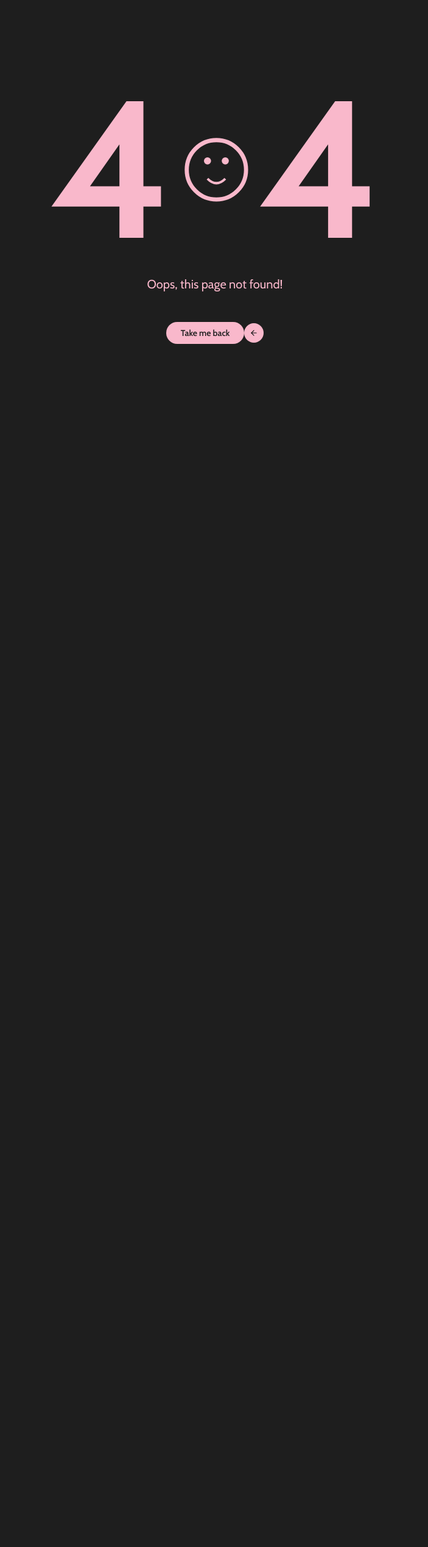
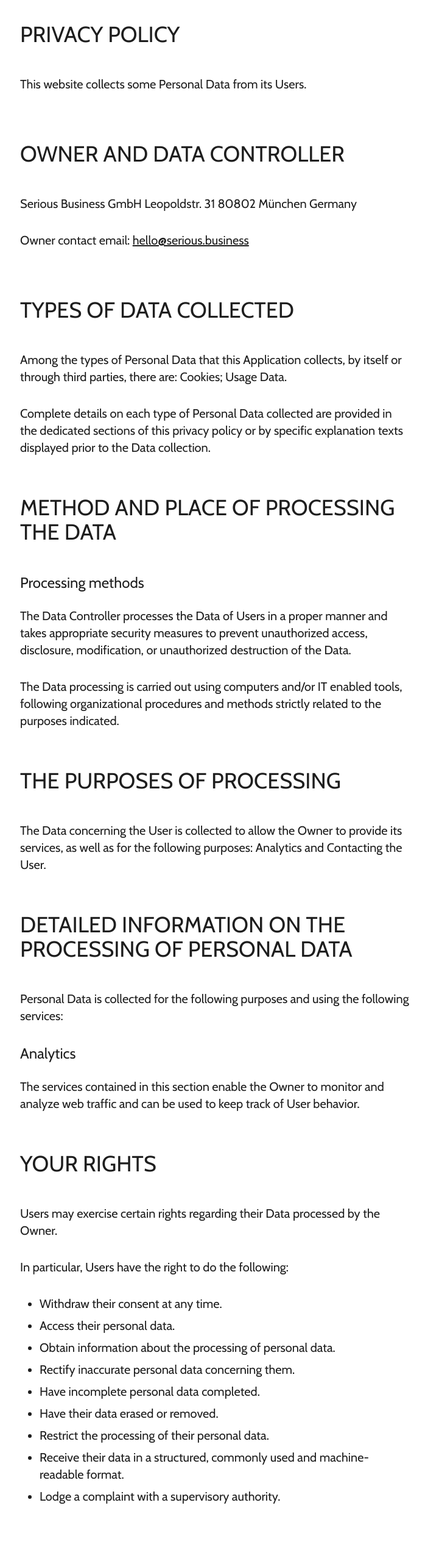
Before and after one commit to Raphael-pix/graphic-art, a Next.js app: page /privacy in a window 1280 px wide. Before the commit this address had no page. Shown: the part 140-2677 px from the top of the page at 61% size, without its empty margins (287-990 px from the left). Before the commit the page ends 880 px from the top, so only its background shows below. Built offline with nearby package versions, Linux system fonts and the light colour scheme.

Commit message:
creating support pages

```diff
--- a/app/(home)/_components/About.jsx
+++ b/app/(home)/_components/About.jsx
@@ -5,6 +5,7 @@ import { ArrowLeft, ArrowRight } from "lucide-react";
 import gsap from "gsap";
 import AnimatedTitle from "@/components/animatedTitle";
 import AnimatedButton from "@/components/animatedButton";
+import { useRouter } from "next/navigation";
 
 const facts = [
   {
@@ -23,11 +24,12 @@ const facts = [
 
 export default function About() {
   const [currentFactIndex, setCurrentFactIndex] = useState(0);
+  const router = useRouter();
 
   const timerRef = useRef(null);
   const factNumberRef = useRef(null);
   const factContentRef = useRef(null);
-  const factCountRef = useRef(null); // For counting animation
+  const factCountRef = useRef(null);
   const timelineRef = useRef(null);
 
   useEffect(() => {
@@ -175,7 +177,7 @@ export default function About() {
           {/* Heading */}
           <AnimatedTitle title="Crafting premium brands for startups that make people smile" />
           {/* About Button */}
-          <AnimatedButton title="About us" containerStyles="bg-white"/>
+          <AnimatedButton title="About us" containerStyles="bg-white" onClick={()=>router.push("/about")}/>
         </div>
       </div>
     </div>
--- a/app/(home)/_components/Services.jsx
+++ b/app/(home)/_components/Services.jsx
@@ -1,8 +1,9 @@
-"use client"
+"use client";
 
 import React, { useEffect, useRef, useState } from "react";
 import gsap from "gsap";
 import AnimatedButton from "@/components/animatedButton";
+import { useRouter } from "next/navigation";
 
 const servicesData = [
   {
@@ -61,8 +62,8 @@ const servicesData = [
   },
 ];
 
-
 const Services = () => {
+  const router = useRouter();
 
   const cardsRef = useRef([]);
   const containerRef = useRef(null);
@@ -82,16 +83,14 @@ const Services = () => {
     return () => window.removeEventListener("resize", updateScreenSize);
   }, []);
 
-
-
   useEffect(() => {
-    if(isLargeScreen){
+    if (isLargeScreen) {
       animationRef.current = gsap.timeline({
         scrollTrigger: {
           trigger: containerRef.current,
           start: "-=100 top",
           end: "end 25%",
-        scrub:5,
+          scrub: 5,
         },
       });
 
@@ -99,27 +98,33 @@ const Services = () => {
         animationRef.current.to(cardsRef.current[i], {
           yPercent: -65 * i,
           duration: 2,
-          ease:"none",
-          stagger:10,
+          ease: "none",
+          stagger: 10,
         });
       });
-  }else {
+    } else {
       animationRef.current?.kill(); // Kill GSAP animation on small screens
     }
     return () => animationRef.current?.kill();
   }, [isLargeScreen]);
 
-
   return (
-    <div  ref={containerRef} className="py-4">
+    <div ref={containerRef} className="py-4">
       {/* Services Header */}
       <h2 className="text-3xl font-medium p-4 lg:p-6">Services</h2>
-        <div ref={cardContinerRef} className="relative z-50 w-screen overflow-hidden lg:max-h-[42rem]">
+      <div
+        ref={cardContinerRef}
+        className="relative z-50 w-screen overflow-hidden lg:max-h-[42rem]"
+      >
         {servicesData.map((item, i) => (
           <div
             key={item.title}
             ref={(el) => (cardsRef.current[i] = el)}
-             className={`grid grid-cols-1 md:grid-cols-2 gap-12 items-center px-4 py-6 font-standard lg:max-h-96 lg:px-8  ${item.bgColor === "bg-black" ? "text-neutral-white" : "text-neutral-black"} ${item.bgColor}`}
+            className={`grid grid-cols-1 md:grid-cols-2 gap-12 items-center px-4 py-6 font-standard lg:max-h-96 lg:px-8  ${
+              item.bgColor === "bg-black"
+                ? "text-neutral-white"
+                : "text-neutral-black"
+            } ${item.bgColor}`}
             style={{
               zIndex: servicesData.length - i, // Ensures proper stacking
             }}
@@ -135,11 +140,9 @@ const Services = () => {
                 </p>
                 {/* Services List */}
                 <div className="leading-5 text-base lg:text-sm">
-                    {
-                        item.services.map(service=>(
+                  {item.services.map((service) => (
                     <p key={service}>{service}</p>
-                        ))
-                    }
+                  ))}
                 </div>
               </div>
             </div>
@@ -157,7 +160,11 @@ const Services = () => {
         ))}
       </div>
       <div className="w-full p-6 my-6 flex items-center justify-center z-0 lg:my-12">
-          <AnimatedButton title={"Our Approach"} containerStyles="bg-white" />
+        <AnimatedButton
+          title={"Our Approach"}
+          containerStyles="bg-white"
+          onClick={() => router.push("/services")}
+        />
       </div>
     </div>
   );
--- /dev/null
+++ b/app/(support)/imprint/page.jsx
@@ -0,0 +1,62 @@
+"use client";
+
+import Footer from "@/components/Footer";
+import NavBar from "@/components/navbar";
+import React, { useEffect } from "react";
+
+const ImprintPage = () => {
+  useEffect(() => {
+    document.documentElement.setAttribute("data-theme", "white");
+    return () => document.documentElement.removeAttribute("data-theme");
+  }, []);
+  return (
+    <main className="relative min-h-screen ">
+      <NavBar />
+      <div className="max-w-xl mx-auto px-4 py-16 sm:py-24">
+        <section className="mb-16">
+          <h1 className="text-4xl font-normal mb-12">
+            Angaben gemäß § 5 TMG:
+          </h1>
+
+          <p className="text-xl mb-12">Serious Business GmbH</p>
+
+          <h2 className="text-4xl font-normal mb-8">
+            Anschrift:
+          </h2>
+
+          <p className="text-xl mb-1">Leopoldstr. 31</p>
+          <p className="text-xl mb-12">80802 München</p>
+
+          <h2 className="text-4xl font-normal mb-8">Kontakt:</h2>
+
+          <p className="text-xl mb-1">
+            Telefon: +49 89 2500664 10
+          </p>
+          <p className="text-xl mb-1">
+            E-Mail:{" "}
+            <a
+              href="mailto:hello@serious.business"
+              className="underline hover:text-neutral-grey transition-colors"
+            >
+              hello@serious.business
+            </a>
+          </p>
+          <p className="text-xl">
+            Internet:{" "}
+            <a
+              href="https://www.serious.business"
+              target="_blank"
+              rel="noopener noreferrer"
+              className="underline hover:text-neutral-grey transition-colors"
+            >
+              www.serious.business
+            </a>
+          </p>
+        </section>
+      </div>
+      <Footer />
+    </main>
+  );
+};
+
+export default ImprintPage;
--- /dev/null
+++ b/app/(support)/press/page.jsx
@@ -0,0 +1,55 @@
+"use client";
+
+import Footer from "@/components/Footer";
+import NavBar from "@/components/navbar";
+import Link from "next/link";
+import React, { useEffect } from "react";
+
+const PressPage = () => {
+  useEffect(() => {
+    document.documentElement.setAttribute("data-theme", "white");
+    return () => document.documentElement.removeAttribute("data-theme");
+  }, []);
+  return (
+    <main className="relative min-h-screen ">
+      <NavBar />
+      <div className="max-w-2xl mx-auto px-4 py-16 sm:py-24">
+        <section className="mb-16">
+          <h1 className="text-4xl md:text-5xl font-normal mb-20">
+            Get to know GRAPHIQ.ART
+          </h1>
+          <h2 className="text-3xl md:text-4xl font-normal mb-8">
+            Press Releases & images
+          </h2>
+          <p className="text-lg text-neutral-grey mb-8 max-w-2xl">
+            Please click here for our digital press kit including our latest
+            press releases, press images and logo:
+          </p>
+          <Link
+            href="/files/graphiq.art_Presskit.zip"
+            className="text-lg underline hover:text-neutral-grey transition-colors"
+          >
+            GRAPHIQ.ART.Presskit.zip
+          </Link>
+        </section>
+        <section className="mb-16">
+          <h2 className="text-3xl md:text-4xl font-normal mb-8">
+            Press Contact
+          </h2>
+          <p className="text-lg">
+            Amadeus Estifanos |{" "}
+            <a
+              href="mailto:amadeus@graphiq.art"
+              className="underline hover:text-neutral-grey transition-colors"
+            >
+              amadeus@graphiq.art
+            </a>
+          </p>
+        </section>
+      </div>
+      <Footer />
+    </main>
+  );
+};
+
+export default PressPage;
--- /dev/null
+++ b/app/(support)/privacy/page.jsx
@@ -0,0 +1,155 @@
+"use client";
+
+import Footer from "@/components/Footer";
+import NavBar from "@/components/navbar";
+import React, { useEffect } from "react";
+
+const PrivacyPage = () => {
+  useEffect(() => {
+    document.documentElement.setAttribute("data-theme", "white");
+    return () => document.documentElement.removeAttribute("data-theme");
+  }, []);
+  return (
+    <main className="relative min-h-screen ">
+      <NavBar />
+      <div className="max-w-2xl mx-auto px-4 py-16 sm:py-24">
+        <section className="mb-16">
+          <h1 className="text-4xl font-normal mb-12">
+            PRIVACY POLICY
+          </h1>
+
+          <p className="text-xl mb-20">
+            This website collects some Personal Data from its Users.
+          </p>
+
+          <h2 className="text-4xl font-normal mb-12">
+            OWNER AND DATA CONTROLLER
+          </h2>
+
+          <p className="text-xl mb-8">
+            Serious Business GmbH Leopoldstr. 31 80802 München Germany
+          </p>
+
+          <p className="text-xl mb-20">
+            Owner contact email:{" "}
+            <a
+              href="mailto:hello@serious.business"
+              className="underline hover:text-neutral-grey transition-colors"
+            >
+              hello@serious.business
+            </a>
+          </p>
+
+          <h2 className="text-4xl font-normal mb-12">
+            TYPES OF DATA COLLECTED
+          </h2>
+
+          <p className="text-xl mb-8">
+            Among the types of Personal Data that this Application collects, by
+            itself or through third parties, there are: Cookies; Usage Data.
+          </p>
+
+          <p className="text-xl mb-16">
+            Complete details on each type of Personal Data collected are
+            provided in the dedicated sections of this privacy policy or by
+            specific explanation texts displayed prior to the Data collection.
+          </p>
+
+          <h2 className="text-4xl font-normal mb-12">
+            METHOD AND PLACE OF PROCESSING THE DATA
+          </h2>
+
+          <h3 className="text-2xl font-normal mb-6">
+            Processing methods
+          </h3>
+
+          <p className="text-xl mb-8">
+            The Data Controller processes the Data of Users in a proper manner
+            and takes appropriate security measures to prevent unauthorized
+            access, disclosure, modification, or unauthorized destruction of the
+            Data.
+          </p>
+
+          <p className="text-xl mb-16">
+            The Data processing is carried out using computers and/or IT enabled
+            tools, following organizational procedures and methods strictly
+            related to the purposes indicated.
+          </p>
+
+          <h2 className="text-4xl font-normal mb-12">
+            THE PURPOSES OF PROCESSING
+          </h2>
+
+          <p className="text-xl mb-16">
+            The Data concerning the User is collected to allow the Owner to
+            provide its services, as well as for the following purposes:
+            Analytics and Contacting the User.
+          </p>
+
+          <h2 className="text-4xl font-normal mb-12">
+            DETAILED INFORMATION ON THE PROCESSING OF PERSONAL DATA
+          </h2>
+
+          <p className="text-xl mb-8">
+            Personal Data is collected for the following purposes and using the
+            following services:
+          </p>
+
+          <h3 className="text-2xl font-normal mb-6">Analytics</h3>
+
+          <p className="text-xl mb-16">
+            The services contained in this section enable the Owner to monitor
+            and analyze web traffic and can be used to keep track of User
+            behavior.
+          </p>
+
+          <h2 className="text-4xl font-normal mb-12">
+            YOUR RIGHTS
+          </h2>
+
+          <p className="text-xl mb-8">
+            Users may exercise certain rights regarding their Data processed by
+            the Owner.
+          </p>
+
+          <p className="text-xl mb-8">
+            In particular, Users have the right to do the following:
+          </p>
+
+          <ul className="list-disc pl-8 text-xl mb-16 space-y-2">
+            <li>Withdraw their consent at any time.</li>
+            <li>Access their personal data.</li>
+            <li>Obtain information about the processing of personal data.</li>
+            <li>Rectify inaccurate personal data concerning them.</li>
+            <li>Have incomplete personal data completed.</li>
+            <li>Have their data erased or removed.</li>
+            <li>Restrict the processing of their personal data.</li>
+            <li>
+              Receive their data in a structured, commonly used and
+              machine-readable format.
+            </li>
+            <li>Lodge a complaint with a supervisory authority.</li>
+          </ul>
+
+          <h2 className="text-4xl font-normal mb-12">
+            CHANGES TO THIS PRIVACY POLICY
+          </h2>
+
+          <p className="text-xl mb-16">
+            The Owner reserves the right to make changes to this privacy policy
+            at any time by notifying its Users on this page. It is strongly
+            recommended to check this page often, referring to the date of the
+            last modification listed at the bottom.
+          </p>
+
+          <p className="text-xl italic">
+            Last updated: February 27, 2025
+          </p>
+        </section>
+      </div>
+      <Footer />
+    </main>
+  );
+};
+
+export default PrivacyPage;
--- a/components/Footer.jsx
+++ b/components/Footer.jsx
@@ -75,37 +75,37 @@ const Footer = ({footerRef}) => {
             <div className="uppercase text-[10px] tracking-wide text-gray-700">
               Say Hello
             </div>
-            <a
+            <Link
               href="mailto:hello@serious.business"
               className="text-xl hover:opacity-70 transition-opacity flex items-center"
             >
               hello <iconify-icon icon="mdi:at" width="18" height="18" ></iconify-icon> serious.business
-            </a>
+            </Link>
           </div>
 
           <div className="space-y-2 mt-12 w-full lg:text-end">
             <div className="uppercase text-[10px] tracking-wide text-gray-700">
               Exceptional Talent?
             </div>
-            <a
+            <Link
               href="mailto:apply@serious.business"
               className="text-xl hover:opacity-70 transition-opacity flex items-center"
             >
               apply  <iconify-icon icon="mdi:at" width="18" height="18" ></iconify-icon> serious.business
-            </a>
+            </Link>
           </div>
         </div>
       </div>
       <div className="mx-auto my-12 text-[10px] space-x-4 font-light lg:hidden">
-        <a href="#" className="hover:opacity-70 transition-opacity max-lg:underline">
+        <Link href="/imprint" className="hover:opacity-70 transition-opacity max-lg:underline">
           IMPRINT
-        </a>
-        <a href="#" className="hover:opacity-70 transition-opacity max-lg:underline">
+        </Link>
+        <Link href="/privacy" className="hover:opacity-70 transition-opacity max-lg:underline">
           PRIVACY
-        </a>
-        <a href="#" className="hover:opacity-70 transition-opacity max-lg:underline">
+        </Link>
+        <Link href="/press" className="hover:opacity-70 transition-opacity max-lg:underline">
           PRESS
-        </a>
+        </Link>
       </div>
       {/* Bottom Bar */}
       <div className="max-w-7xl w-full lg:pt-12 lg:mt-12 lg:px-8">
@@ -122,15 +122,15 @@ const Footer = ({footerRef}) => {
             München, Germany / Stockholm, Sweden
           </div>
           <div className="hidden text-[10px] space-x-4 font-light lg:block">
-            <a href="#" className="hover:opacity-70 hover:underline transition-opacity">
+            <Link href="/imprint" className="hover:opacity-70 hover:underline transition-opacity">
               IMPRINT
-            </a>
-            <a href="#" className="hover:opacity-70 hover:underline transition-opacity">
+            </Link>
+            <Link href="/privacy" className="hover:opacity-70 hover:underline transition-opacity">
               PRIVACY
-            </a>
-            <a href="#" className="hover:opacity-70 hover:underline transition-opacity">
+            </Link>
+            <Link href="/press" className="hover:opacity-70 hover:underline transition-opacity">
               PRESS
-            </a>
+            </Link>
           </div>
         </div>
       </div>
--- a/components/navbar.jsx
+++ b/components/navbar.jsx
@@ -6,6 +6,7 @@ import SmileyButton from "./smileyButton";
 import FlippingText from "./flippingText";
 import MenuButton from "./menuButton";
 import { X } from "lucide-react";
+import Link from "next/link";
 
 const NavBar = () => {
   const [isProjectFormOpen, setIsProjectFormOpen] = useState(false);
@@ -60,9 +61,9 @@ const NavBar = () => {
             <div className="text-4xl space-y-6 mb-auto">
               {menuItems.map((item) => (
                 <div key={item.title}>
-                  <a href={item.href} className="hover:opacity-70 transition-opacity">
+                  <Link href={item.href} className="hover:opacity-70 transition-opacity">
                     {item.title}
-                  </a>
+                  </Link>
                 </div>
               ))}
             </div>
@@ -71,16 +72,16 @@ const NavBar = () => {
             <div className="space-y-6 text-sm">
               <div>
                 <div className="text-gray-500 mb-1">SAY HELLO</div>
-                <a href={`mailto:${contactInfo.sayHello}`} className="underline">
+                <Link href={`mailto:${contactInfo.sayHello}`} className="underline">
                   {contactInfo.sayHello}
-                </a>
+                </Link>
               </div>
 
               <div>
                 <div className="text-gray-500 mb-1">EXCEPTIONAL TALENT?</div>
-                <a href={`mailto:${contactInfo.apply}`} className="underline">
+                <Link href={`mailto:${contactInfo.apply}`} className="underline">
                   {contactInfo.apply}
-                </a>
+                </Link>
               </div>
 
               <div className="text-gray-500">
```
Lines whose indentation alone changed are shown as unchanged.
